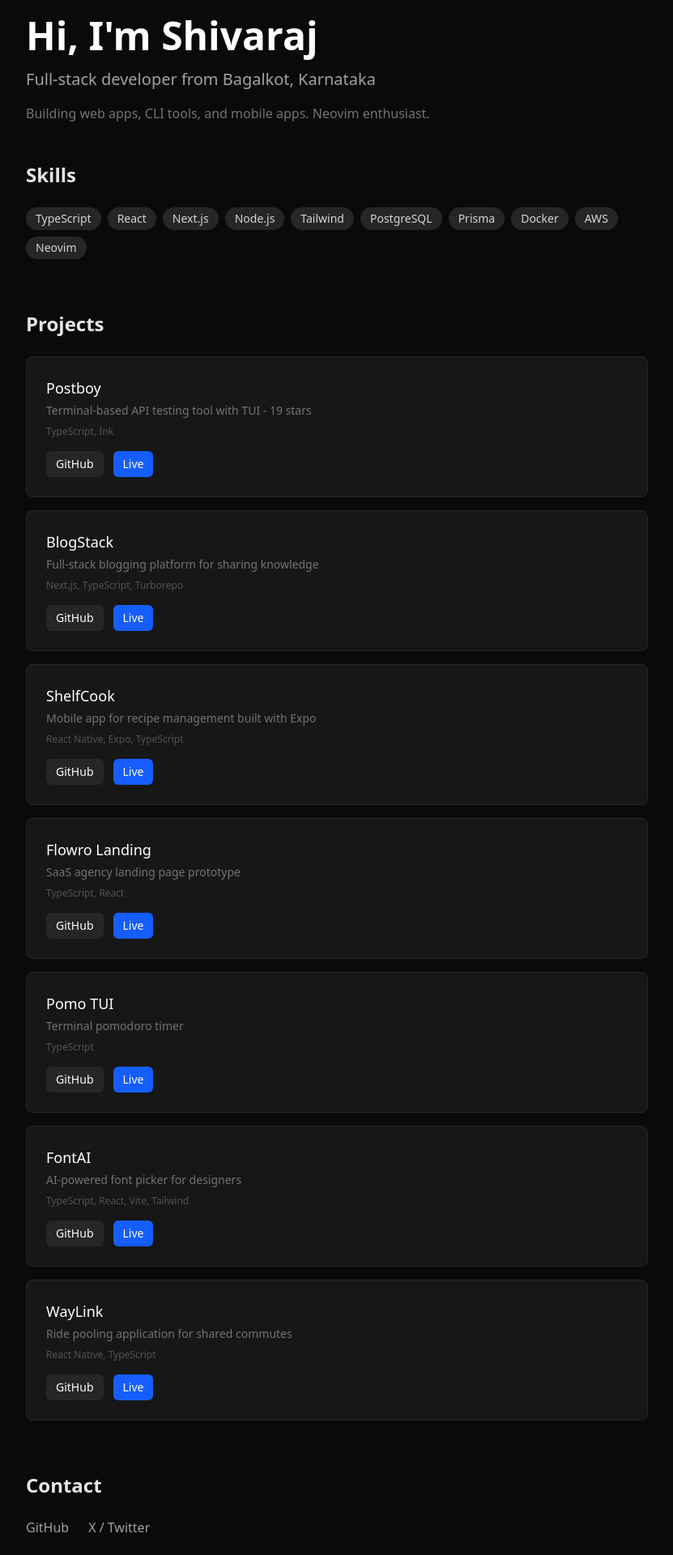
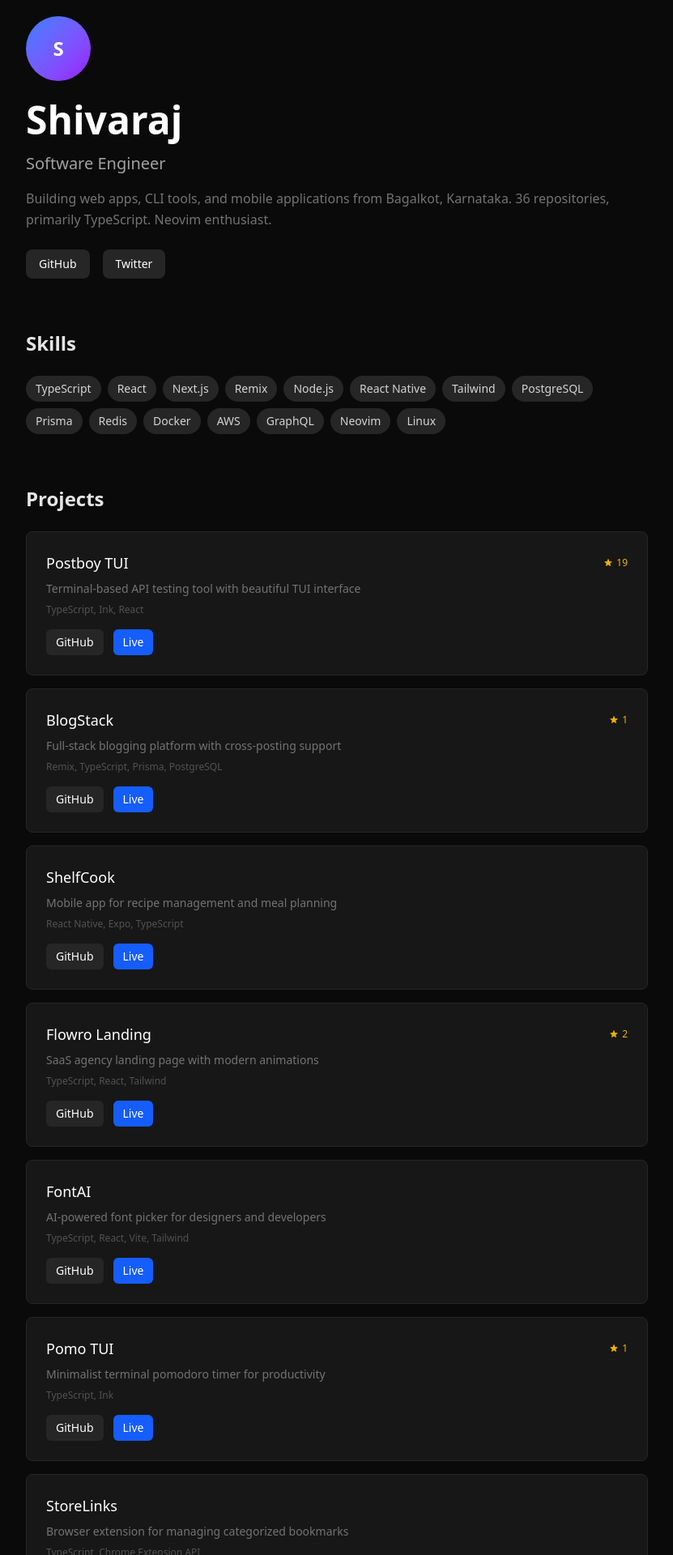
Before and after one commit to shivaraj110/shivaraj110.github.io, a React (Vite) app: page / in a window 1280 px wide. Shown: the part 60-1980 px from the top of the page at 81% size, without its empty margins (224-1055 px from the left). Built offline with nearby package versions, Linux system fonts and the light colour scheme.

Commit message:
added meta links

```diff
--- a/src/App.tsx
+++ b/src/App.tsx
@@ -3,53 +3,62 @@ import "./index.css";
 
 const projects = [
   {
-    name: "Postboy",
-    description: "Terminal-based API testing tool with TUI - 19 stars",
-    tech: "TypeScript, Ink",
+    name: "Postboy TUI",
+    description: "Terminal-based API testing tool with beautiful TUI interface",
+    tech: "TypeScript, Ink, React",
     github: "https://github.com/Postboy-tui/app",
     live: "https://www.npmjs.com/package/postboy-tui",
+    stars: 19,
   },
   {
     name: "BlogStack",
-    description: "Full-stack blogging platform for sharing knowledge",
-    tech: "Next.js, TypeScript, Turborepo",
-    github: "https://github.com/shivaraj110/BlogStack",
+    description: "Full-stack blogging platform with cross-posting support",
+    tech: "Remix, TypeScript, Prisma, PostgreSQL",
+    github: "https://github.com/BlogStack110/app",
     live: "https://blogstack-ruby.vercel.app",
+    stars: 1,
   },
   {
     name: "ShelfCook",
-    description: "Mobile app for recipe management built with Expo",
+    description: "Mobile app for recipe management and meal planning",
     tech: "React Native, Expo, TypeScript",
     github: "https://github.com/shivaraj110/ShelfCook",
     live: "https://shelfcook.netlify.app/",
   },
   {
     name: "Flowro Landing",
-    description: "SaaS agency landing page prototype",
-    tech: "TypeScript, React",
+    description: "SaaS agency landing page with modern animations",
+    tech: "TypeScript, React, Tailwind",
     github: "https://github.com/shivaraj110/Flowro-landing",
     live: "https://flowro.netlify.app/",
+    stars: 2,
+  },
+  {
+    name: "FontAI",
+    description: "AI-powered font picker for designers and developers",
+    tech: "TypeScript, React, Vite, Tailwind",
+    github: "https://github.com/shivaraj110/fontAI",
+    live: "https://fontpickerai.netlify.app/",
   },
   {
     name: "Pomo TUI",
-    description: "Terminal pomodoro timer",
-    tech: "TypeScript",
+    description: "Minimalist terminal pomodoro timer for productivity",
+    tech: "TypeScript, Ink",
     github: "https://github.com/shivaraj110/pomo-tui",
     live: "https://www.npmjs.com/package/pomo-tui",
+    stars: 1,
   },
   {
-    name: "FontAI",
-    description: "AI-powered font picker for designers",
-    tech: "TypeScript, React, Vite, Tailwind",
-    github: "https://github.com/shivaraj110/font-ai",
-    live: "https://fontpickerai.netlify.app/",
+    name: "StoreLinks",
+    description: "Browser extension for managing categorized bookmarks",
+    tech: "TypeScript, Chrome Extension API",
+    github: "https://github.com/shivaraj110/store-links",
   },
   {
-    name: "WayLink",
-    description: "Ride pooling application for shared commutes",
-    tech: "React Native, TypeScript",
-    github: "https://github.com/ridePoolingApp",
-    live: "https://waylink110.netlify.app/",
+    name: "WebRTC Signaling Server",
+    description: "Real-time signaling server for peer-to-peer connections",
+    tech: "TypeScript, WebSockets",
+    github: "https://github.com/shivaraj110/webRTC-signaling-server",
   },
 ];
 
@@ -57,32 +66,69 @@ const skills = [
   "TypeScript",
   "React",
   "Next.js",
+  "Remix",
   "Node.js",
+  "React Native",
   "Tailwind",
   "PostgreSQL",
   "Prisma",
+  "Redis",
   "Docker",
   "AWS",
+  "GraphQL",
   "Neovim",
+  "Linux",
 ];
 
 export function App() {
   return (
     <div className="min-h-screen bg-neutral-950 text-white px-6 py-20">
       <div className="max-w-3xl mx-auto">
-        <motion.div
+        <motion.header
           initial={{ opacity: 0, y: 20 }}
           animate={{ opacity: 1, y: 0 }}
           transition={{ duration: 0.6 }}
+          className="mb-16"
         >
-          <h1 className="text-5xl font-bold mb-4">Hi, I'm Shivaraj</h1>
+          <motion.div
+            initial={{ scale: 0.8, opacity: 0 }}
+            animate={{ scale: 1, opacity: 1 }}
+            transition={{ duration: 0.5 }}
+            className="w-20 h-20 rounded-full bg-gradient-to-br from-blue-500 to-purple-600 flex items-center justify-center text-2xl font-bold mb-6"
+          >
+            S
+          </motion.div>
+          <h1 className="text-5xl font-bold mb-4">Shivaraj</h1>
           <p className="text-xl text-neutral-400 mb-4">
-            Full-stack developer from Bagalkot, Karnataka
+            Software Engineer
           </p>
-          <p className="text-neutral-500 mb-12">
-            Building web apps, CLI tools, and mobile apps. Neovim enthusiast.
+          <p className="text-neutral-500 leading-relaxed">
+            Building web apps, CLI tools, and mobile applications from Bagalkot, Karnataka.
+            36 repositories, primarily TypeScript. Neovim enthusiast.
           </p>
-        </motion.div>
+          <div className="flex gap-4 mt-6">
+            <motion.a
+              href="https://github.com/shivaraj110"
+              target="_blank"
+              rel="noopener noreferrer"
+              whileHover={{ scale: 1.05 }}
+              whileTap={{ scale: 0.95 }}
+              className="px-4 py-2 bg-neutral-800 hover:bg-neutral-700 rounded-lg text-sm transition-colors"
+            >
+              GitHub
+            </motion.a>
+            <motion.a
+              href="https://x.com/shivaraj_does"
+              target="_blank"
+              rel="noopener noreferrer"
+              whileHover={{ scale: 1.05 }}
+              whileTap={{ scale: 0.95 }}
+              className="px-4 py-2 bg-neutral-800 hover:bg-neutral-700 rounded-lg text-sm transition-colors"
+            >
+              Twitter
+            </motion.a>
+          </div>
+        </motion.header>
 
         <motion.section
           initial={{ opacity: 0, y: 20 }}
@@ -97,8 +143,9 @@ export function App() {
                 key={skill}
                 initial={{ opacity: 0, scale: 0.8 }}
                 animate={{ opacity: 1, scale: 1 }}
-                transition={{ duration: 0.3, delay: 0.2 + i * 0.05 }}
-                className="px-3 py-1 bg-neutral-800 rounded-full text-sm text-neutral-300"
+                transition={{ duration: 0.3, delay: 0.2 + i * 0.03 }}
+                whileHover={{ scale: 1.1, backgroundColor: "rgb(64 64 64)" }}
+                className="px-3 py-1.5 bg-neutral-800 rounded-full text-sm text-neutral-300 cursor-default"
               >
                 {skill}
               </motion.span>
@@ -119,30 +166,45 @@ export function App() {
                 key={project.name}
                 initial={{ opacity: 0, x: -20 }}
                 animate={{ opacity: 1, x: 0 }}
-                transition={{ duration: 0.4, delay: 0.35 + i * 0.1 }}
-                className="p-6 bg-neutral-900 rounded-lg border border-neutral-800"
+                transition={{ duration: 0.4, delay: 0.35 + i * 0.08 }}
+                whileHover={{ scale: 1.02, backgroundColor: "rgb(32 32 32)" }}
+                className="p-6 bg-neutral-900 rounded-lg border border-neutral-800 transition-colors"
               >
-                <h3 className="text-lg font-medium">{project.name}</h3>
-                <p className="text-neutral-500 text-sm mt-1">{project.description}</p>
+                <div className="flex items-center justify-between mb-2">
+                  <h3 className="text-lg font-medium">{project.name}</h3>
+                  {project.stars && (
+                    <span className="text-xs text-yellow-500 flex items-center gap-1">
+                      <svg className="w-3 h-3" fill="currentColor" viewBox="0 0 20 20">
+                        <path d="M9.049 2.927c.3-.921 1.603-.921 1.902 0l1.07 3.292a1 1 0 00.95.69h3.462c.969 0 1.371 1.24.588 1.81l-2.8 2.034a1 1 0 00-.364 1.118l1.07 3.292c.3.921-.755 1.688-1.54 1.118l-2.8-2.034a1 1 0 00-1.175 0l-2.8 2.034c-.784.57-1.838-.197-1.539-1.118l1.07-3.292a1 1 0 00-.364-1.118L2.98 8.72c-.783-.57-.38-1.81.588-1.81h3.461a1 1 0 00.951-.69l1.07-3.292z" />
+                      </svg>
+                      {project.stars}
+                    </span>
+                  )}
+                </div>
+                <p className="text-neutral-500 text-sm">{project.description}</p>
                 <p className="text-neutral-600 text-xs mt-2">{project.tech}</p>
                 <div className="flex gap-3 mt-4">
-                  <a
+                  <motion.a
                     href={project.github}
                     target="_blank"
                     rel="noopener noreferrer"
+                    whileHover={{ scale: 1.05 }}
+                    whileTap={{ scale: 0.95 }}
                     className="px-3 py-1.5 text-sm bg-neutral-800 hover:bg-neutral-700 rounded-md transition-colors"
                   >
                     GitHub
-                  </a>
+                  </motion.a>
                   {project.live && (
-                    <a
+                    <motion.a
                       href={project.live}
                       target="_blank"
                       rel="noopener noreferrer"
+                      whileHover={{ scale: 1.05 }}
+                      whileTap={{ scale: 0.95 }}
                       className="px-3 py-1.5 text-sm bg-blue-600 hover:bg-blue-500 rounded-md transition-colors"
                     >
                       Live
-                    </a>
+                    </motion.a>
                   )}
                 </div>
               </motion.div>
@@ -150,35 +212,14 @@ export function App() {
           </div>
         </motion.section>
 
-        <motion.section
-          initial={{ opacity: 0, y: 20 }}
-          animate={{ opacity: 1, y: 0 }}
-          transition={{ duration: 0.6, delay: 0.6 }}
+        <motion.footer
+          initial={{ opacity: 0 }}
+          animate={{ opacity: 1 }}
+          transition={{ duration: 0.6, delay: 0.8 }}
+          className="text-center text-neutral-600 text-sm pt-8 border-t border-neutral-800"
         >
-          <h2 className="text-2xl font-semibold mb-6 text-neutral-200">Contact</h2>
-          <div className="flex gap-6">
-            <motion.a
-              href="https://github.com/shivaraj110"
-              target="_blank"
-              rel="noopener noreferrer"
-              whileHover={{ y: -2 }}
-              whileTap={{ scale: 0.95 }}
-              className="text-neutral-400 hover:text-white transition-colors"
-            >
-              GitHub
-            </motion.a>
-            <motion.a
-              href="https://x.com/shivaraj_does"
-              target="_blank"
-              rel="noopener noreferrer"
-              whileHover={{ y: -2 }}
-              whileTap={{ scale: 0.95 }}
-              className="text-neutral-400 hover:text-white transition-colors"
-            >
-              X / Twitter
-            </motion.a>
-          </div>
-        </motion.section>
+          Built with React & Motion
+        </motion.footer>
       </div>
     </div>
   );
--- a/src/index.html
+++ b/src/index.html
@@ -3,7 +3,21 @@
 	<head>
 		<meta charset="UTF-8" />
 		<meta name="viewport" content="width=device-width, initial-scale=1.0" />
-		<title>Bun + React</title>
+		<title>Shivaraj | Software Engineer</title>
+		<meta name="description" content="Software engineer from Bagalkot, Karnataka. Building web apps, CLI tools, and mobile apps. Specializing in TypeScript, React, Next.js, and Node.js." />
+
+		<meta property="og:type" content="website" />
+		<meta property="og:title" content="Shivaraj | Software Engineer" />
+		<meta property="og:description" content="Software engineer from Bagalkot, Karnataka. Building web apps, CLI tools, and mobile apps. Specializing in TypeScript, React, Next.js, and Node.js." />
+		<meta property="og:image" content="https://1d6kykqofq.ufs.sh/f/fVvo0hHNtQOLlTVDcTC49kmn0jYK5CvfXaEBHOAJdwLT6Fhx" />
+		<meta property="og:image:width" content="1200" />
+		<meta property="og:image:height" content="630" />
+
+		<meta name="twitter:card" content="summary_large_image" />
+		<meta name="twitter:title" content="Shivaraj | Software Engineer" />
+		<meta name="twitter:description" content="Software engineer from Bagalkot, Karnataka. Building web apps, CLI tools, and mobile apps. Specializing in TypeScript, React, Next.js, and Node.js." />
+		<meta name="twitter:image" content="https://1d6kykqofq.ufs.sh/f/fVvo0hHNtQOLlTVDcTC49kmn0jYK5CvfXaEBHOAJdwLT6Fhx" />
+		<meta name="twitter:creator" content="@shivaraj_does" />
 	</head>
 	<body>
 		<div id="root"></div>
```
